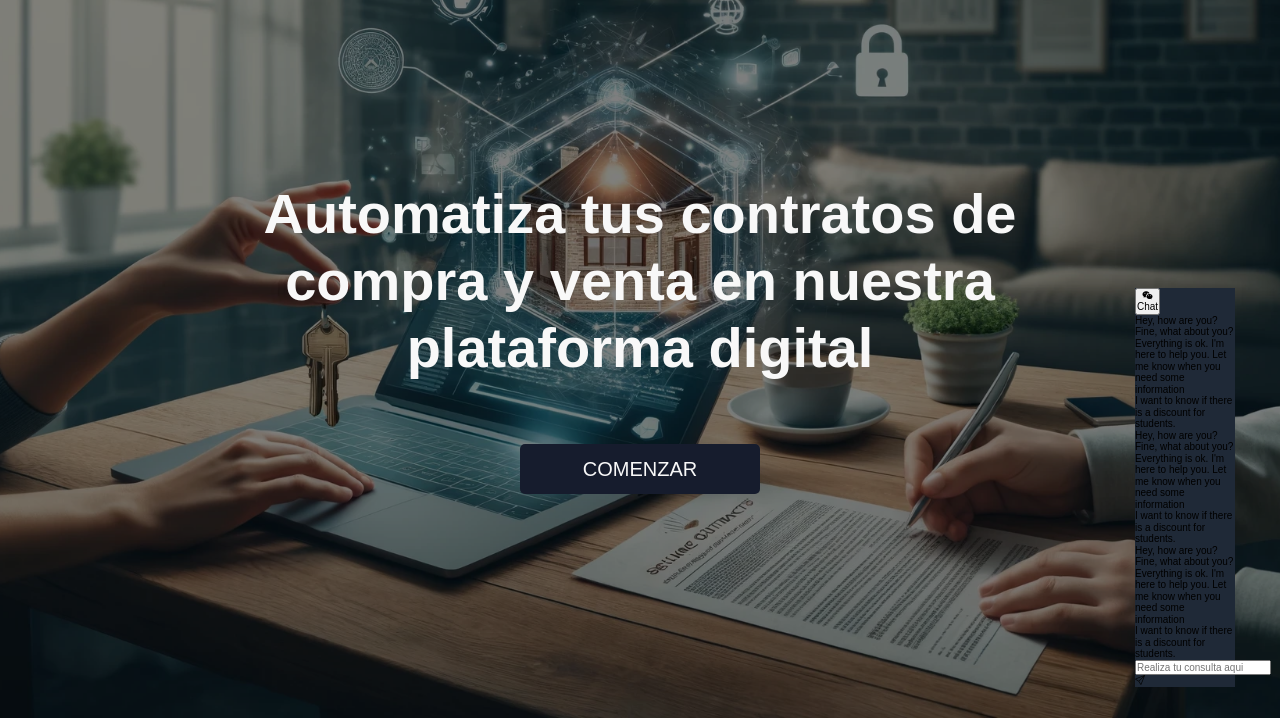
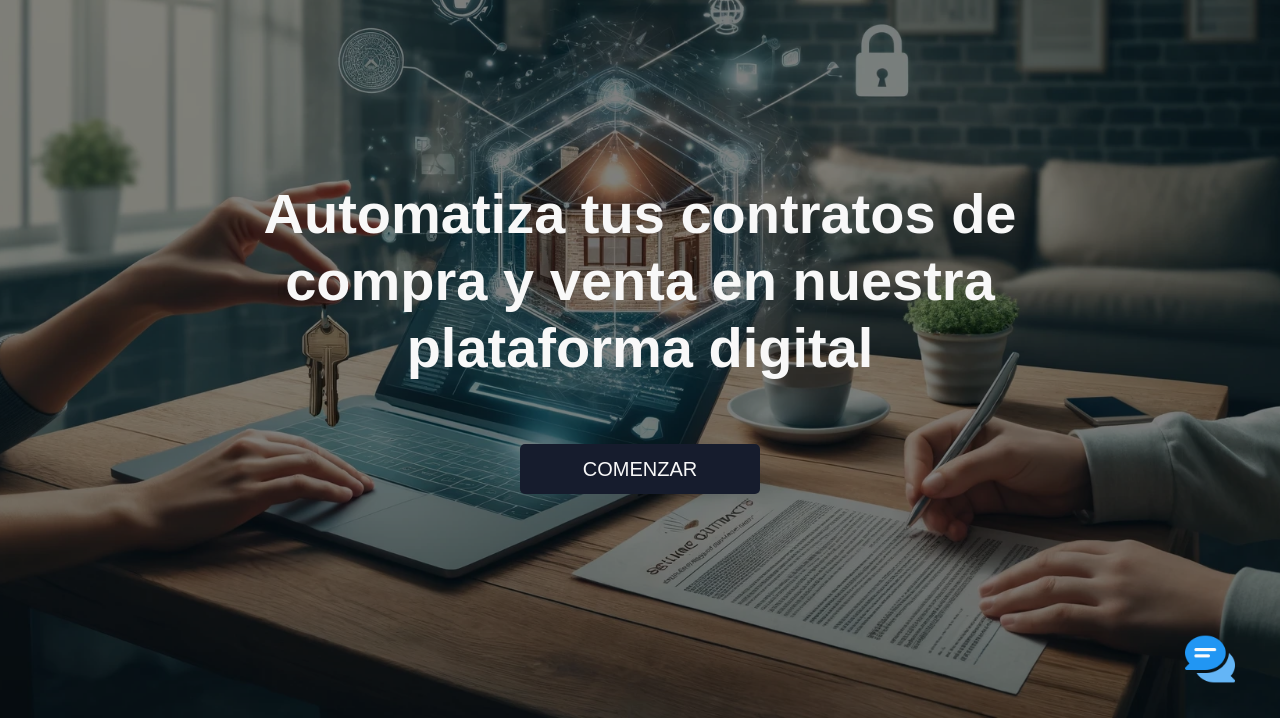
Before and after one commit to IHC-Secure-Contracts/LandingPage, a plain HTML site: page index.html in a window 1280 px wide. Shown: the part 82-802 px from the top of the page. Drawn offline with nearby package versions, Linux system fonts and the light colour scheme; no server answers.

Commit message:
feat(chat-box): show and hide container

```diff
--- a/index.html
+++ b/index.html
@@ -274,7 +274,7 @@
     </footer>
     <section class="chat-box">
         <img class="chat-box__image" src="./asset/img/chat.png" alt="imagen del chatbox">
-        <div class="chat-box__container">
+        <div class="chat-box__container chat-box__container--hidden">
             <div class="chat-box__header">
                 <button class="chat-box__button">
                     <i class="bi bi-wechat"></i>
@@ -283,41 +283,41 @@
             </div>
             <div class="chat-box__body">
                 <div class="chat-box__comunication">
-                    <div class="chat-box_text-box chat-box_text-box--left">
-                        <div class="chat-box_answer chat-box_answer--blue">Hey, how are you?</div>
+                    <div class="chat-box__text-box chat-box__text-box--left">
+                        <div class="chat-box__answer chat-box__answer--blue">Hey, how are you?</div>
                     </div>
-                    <div class="chat-box_text-box chat-box_text-box--right">
-                        <div class="chat-box_answer chat-box_answer--text-end">Fine, what about you?</div>
+                    <div class="chat-box__text-box chat-box__text-box--right">
+                        <div class="chat-box__answer chat-box__answer--text-end">Fine, what about you?</div>
                     </div>
-                    <div class="chat-box_text-box chat-box_text-box--left">
-                        <div class="chat-box_answer chat-box_answer--blue">Everything is ok. I'm here  to help you. Let me know when you need some information</div>
+                    <div class="chat-box__text-box chat-box__text-box--left">
+                        <div class="chat-box__answer chat-box__answer--blue">Everything is ok. I'm here  to help you. Let me know when you need some information</div>
                     </div>
-                    <div class="chat-box_text-box chat-box_text-box--right">
-                        <div class="chat-box_answer chat-box_answer--text-end">I want to know if there is a discount for students.</div>
+                    <div class="chat-box__text-box chat-box__text-box--right">
+                        <div class="chat-box__answer chat-box__answer--text-end">I want to know if there is a discount for students.</div>
                     </div>
-                    <div class="chat-box_text-box chat-box_text-box--left">
-                        <div class="chat-box_answer chat-box_answer--blue">Hey, how are you?</div>
+                    <div class="chat-box__text-box chat-box__text-box--left">
+                        <div class="chat-box__answer chat-box__answer--blue">Hey, how are you?</div>
                     </div>
-                    <div class="chat-box_text-box chat-box_text-box--right">
-                        <div class="chat-box_answer chat-box_answer--text-end">Fine, what about you?</div>
+                    <div class="chat-box__text-box chat-box__text-box--right">
+                        <div class="chat-box__answer chat-box__answer--text-end">Fine, what about you?</div>
                     </div>
-                    <div class="chat-box_text-box chat-box_text-box--left">
-                        <div class="chat-box_answer chat-box_answer--blue">Everything is ok. I'm here  to help you. Let me know when you need some information</div>
+                    <div class="chat-box__text-box chat-box__text-box--left">
+                        <div class="chat-box__answer chat-box__answer--blue">Everything is ok. I'm here  to help you. Let me know when you need some information</div>
                     </div>
-                    <div class="chat-box_text-box chat-box_text-box--right">
-                        <div class="chat-box_answer chat-box_answer--text-end">I want to know if there is a discount for students.</div>
+                    <div class="chat-box__text-box chat-box__text-box--right">
+                        <div class="chat-box__answer chat-box__answer--text-end">I want to know if there is a discount for students.</div>
                     </div>
-                    <div class="chat-box_text-box chat-box_text-box--left">
-                        <div class="chat-box_answer chat-box_answer--blue">Hey, how are you?</div>
+                    <div class="chat-box__text-box chat-box__text-box--left">
+                        <div class="chat-box__answer chat-box__answer--blue">Hey, how are you?</div>
                     </div>
-                    <div class="chat-box_text-box chat-box_text-box--right">
-                        <div class="chat-box_answer chat-box_answer--text-end">Fine, what about you?</div>
+                    <div class="chat-box__text-box chat-box__text-box--right">
+                        <div class="chat-box__answer chat-box__answer--text-end">Fine, what about you?</div>
                     </div>
-                    <div class="chat-box_text-box chat-box_text-box--left">
-                        <div class="chat-box_answer chat-box_answer--blue">Everything is ok. I'm here  to help you. Let me know when you need some information</div>
+                    <div class="chat-box__text-box chat-box__text-box--left">
+                        <div class="chat-box__answer chat-box__answer--blue">Everything is ok. I'm here  to help you. Let me know when you need some information</div>
                     </div>
-                    <div class="chat-box_text-box chat-box_text-box--right">
-                        <div class="chat-box_answer chat-box_answer--text-end">I want to know if there is a discount for students.</div>
+                    <div class="chat-box__text-box chat-box__text-box--right">
+                        <div class="chat-box__answer chat-box__answer--text-end">I want to know if there is a discount for students.</div>
                     </div>
                 </div>
                 <div class="chat-box__send-message">
--- a/sass/components/_chat-box.scss
+++ b/sass/components/_chat-box.scss
@@ -13,7 +13,7 @@
         cursor: pointer;
         @include transitionTransform();
         &:hover {
-            transform: scale(1.4);
+            transform: scale(1.2);
             @include transitionTransform();
         }
     }
@@ -30,6 +30,9 @@
         background-color: $secondary-color;
         border-radius: 1rem;
         overflow: hidden;
+        &--hidden {
+            display: none;
+        }
     }
     &__header {
         width: 100%;
--- a/src/index.js
+++ b/src/index.js
@@ -8,6 +8,8 @@ const cardsQuestions = document.querySelectorAll('.preguntas-frecuentes__card');
 const linkOpciones = document.querySelectorAll('.navbar__link');
 const buttonContactNavbar = document.querySelector('.navbar__button');
 const testimoniosContent = document.querySelector('div.testimonios__content');
+const chatBoxIcon = document.querySelector('img.chat-box__image');
+const chatBoxContainer = document.querySelector('div.chat-box__container');
 const apiRandomUser = "https://randomuser.me/api/";
 
 let stepCarrusel = 1;
@@ -36,6 +38,7 @@ testimoniosContent.addEventListener('mouseover',()=>{
 testimoniosContent.addEventListener('mouseout',()=>{
     start();
 });
+chatBoxIcon.addEventListener('click', showChatBoxContainer);
 
 function showOpcions(){
     menuOpcions.classList.toggle('navbar__complete-list--show_list');
@@ -74,7 +77,7 @@ function carruselAutomatic(){
             testimoniosContent.scrollLeft = testimoniosContent.scrollLeft + stepCarrusel;
             if(testimoniosContent.scrollLeft === maxScrollLeft) stepCarrusel = stepCarrusel * -1;
             if(testimoniosContent.scrollLeft === 0) stepCarrusel = stepCarrusel * -1;
-            console.log(stepCarrusel, testimoniosContent.scrollLeft, maxScrollLeft);
+            // console.log(stepCarrusel, testimoniosContent.scrollLeft, maxScrollLeft);
         }, 15);
     }
     stop = () =>{
@@ -115,3 +118,6 @@ async function generateTestimonios(){
     testimoniosContent.append(...listTest);
     await carruselAutomatic();
 }
+function showChatBoxContainer(){
+    chatBoxContainer.classList.toggle('chat-box__container--hidden');
+}
```
Also changed, not shown: css/main.css, 1 other file.
